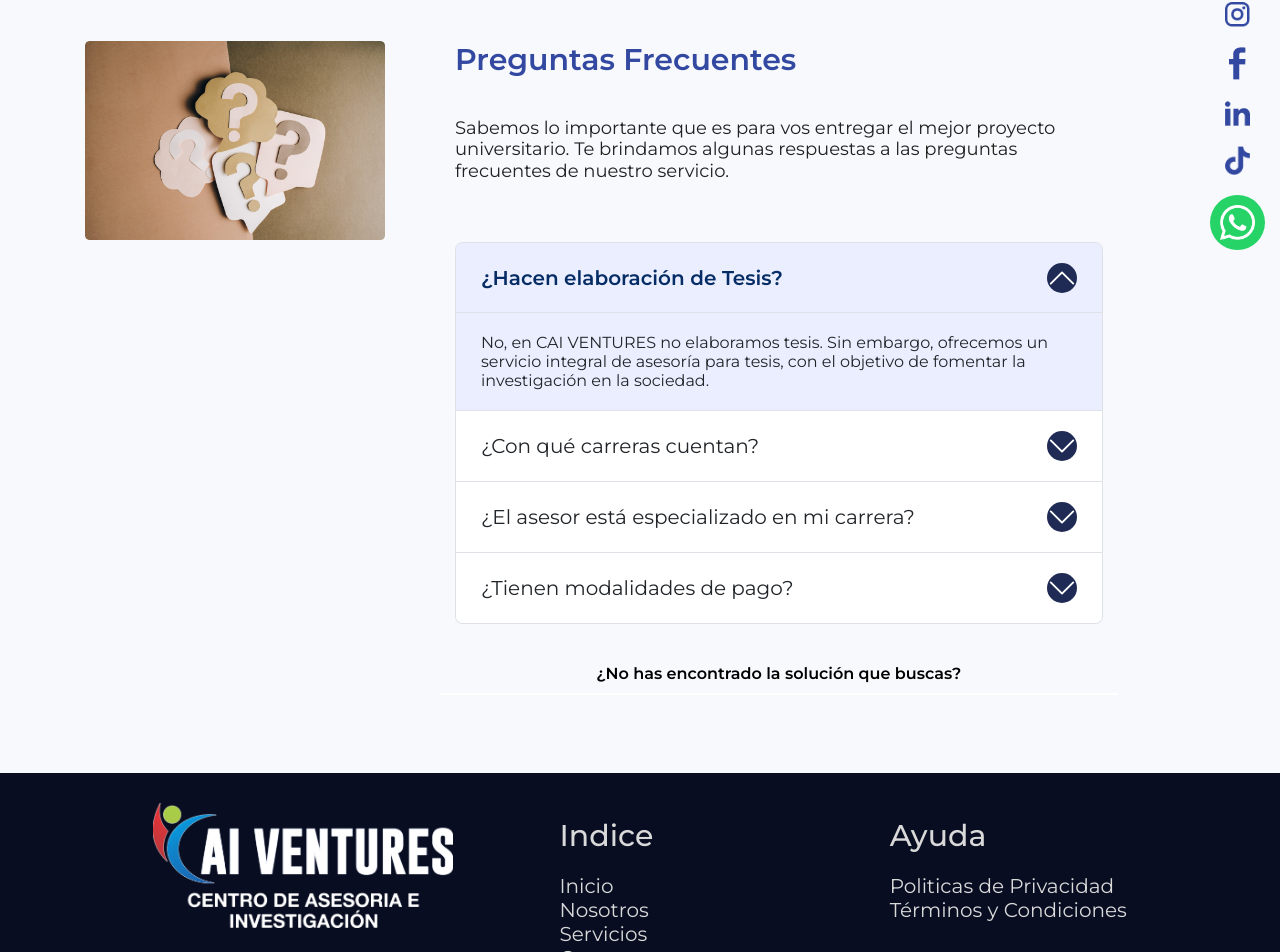
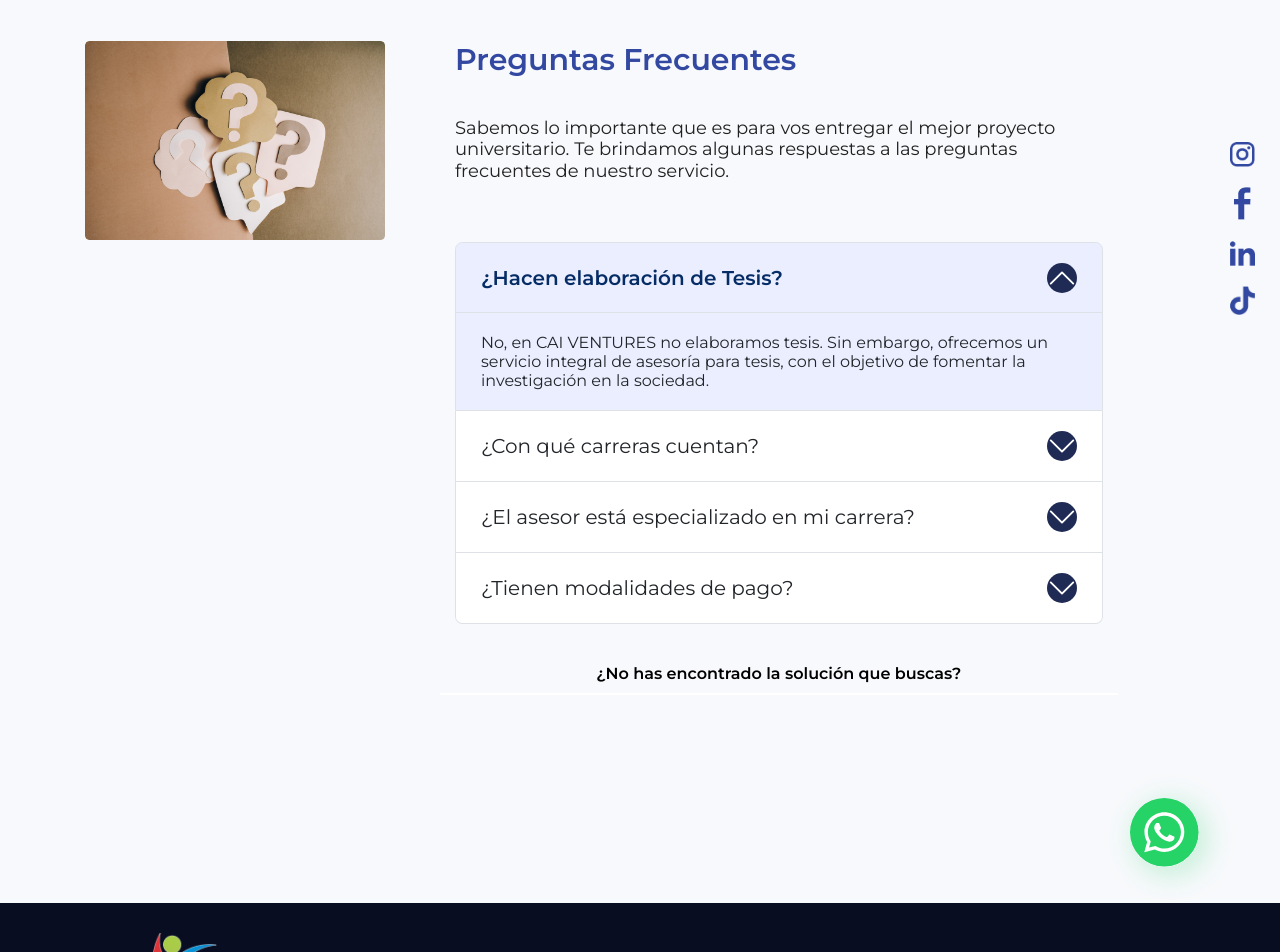
Before and after one commit to justinait/cai-ventures2, a React (Vite) app: page /faq in a window 1280 px wide. Shown: the part 130-1082 px from the top of the page. Built offline with nearby package versions, Linux system fonts and the light colour scheme.

Commit message:
redes flotantes ok

```diff
--- a/src/App.jsx
+++ b/src/App.jsx
@@ -29,7 +29,7 @@ function App() {
         <Route path='/about' element={<About/>}/>
         <Route path='/faq' element={<Faq/>}/>
       </Routes>
-      {/* <WhatsApp /> */}
+      <WhatsApp />
       <Footer/>
     </BrowserRouter>
   );
--- a/src/components/Redes/Redes.css
+++ b/src/components/Redes/Redes.css
@@ -18,6 +18,8 @@
 }
 
 .contRedesRed {
+    margin-bottom: 5rem !important;
+    margin-top: 7rem !important;
     display: flex !important;
     align-items: center !important;
     justify-content: space-between !important;
@@ -39,10 +41,7 @@
     }
 }
 
-
-
 @media (max-width: 792px) {
-
     .whatsappIcon {
         width: 100px;
     }
--- a/src/components/Redes/Redes.jsx
+++ b/src/components/Redes/Redes.jsx
@@ -4,7 +4,6 @@ import instaAzul from '../../assets/instaAzul.png';
 import faceAzul from '../../assets/faceAzul.png';
 import linkAzul from '../../assets/linkAzul.png';
 import tikAzul from '../../assets/tikAzul.png';
-import whatsBlanco from '../../assets/whatsBlanco.png';
 import {  NavLink } from 'react-router-dom';
 
 const RedesFlotantes = () => {
@@ -25,9 +24,6 @@ const RedesFlotantes = () => {
                     <NavLink target="_blanck" className='redesIcon oculto' to="https://www.tiktok.com/@cai.ventures?_t=8fIegwJ6QUP&_r=1" >
                         <Image className='iconImg oculto' src={tikAzul} alt="TikTok" />
                     </NavLink>
-                    <NavLink target="_blanck" to="https://wa.link/xn96ef"  className="whatsBlanco">
-                        <Image src={whatsBlanco} alt="whatsapp" className="redesIcon whatsappImg" />
-                    </NavLink>
                 </Col>
                 </Col>
             </Row>
--- a/src/components/WhatsApp/WhatsApp.css
+++ b/src/components/WhatsApp/WhatsApp.css
@@ -1,17 +1,13 @@
 .whatsappContainer {
-    bottom: 0vh;
-    right: 0vh;
-    position: sticky;
+    position: initial;
     text-align: right;
+    margin-right: 30px !important;
 }
 .whatsappIcon {
     width: 130px;
 }
 
-
-
 @media (max-width: 792px) {
-
     .whatsappIcon {
         width: 100px;
     }
--- a/src/components/WhatsApp/WhatsApp.jsx
+++ b/src/components/WhatsApp/WhatsApp.jsx
@@ -1,17 +1,18 @@
 import React from 'react'
 import './WhatsApp.css'
 import WhatsAppIcon from '../../assets/icons/Button-Whatsapp-Desktop.svg';
-
+import {  Image, Row } from 'react-bootstrap';
+import {  NavLink } from 'react-router-dom';
 function WhatsApp() {
   return (
-    <div className='whatsappContainer'>
 
-      <a href='https://wa.link/xn96ef' target="_blank" rel="noreferrer">
-        <img src={WhatsAppIcon} alt="WhatsApp" className='whatsappIcon' />
-      </a>
+    <Row className='whatsappContainer'>
+      <NavLink target="_blanck" to="https://wa.link/xn96ef" rel="noreferrer">
+        <Image src={WhatsAppIcon} alt="whatsapp" className="whatsappIcon" />
+      </NavLink>
+    </Row>
 
-    </div>
   )
 }
 
-export default WhatsApp
+export default WhatsApp;
```
